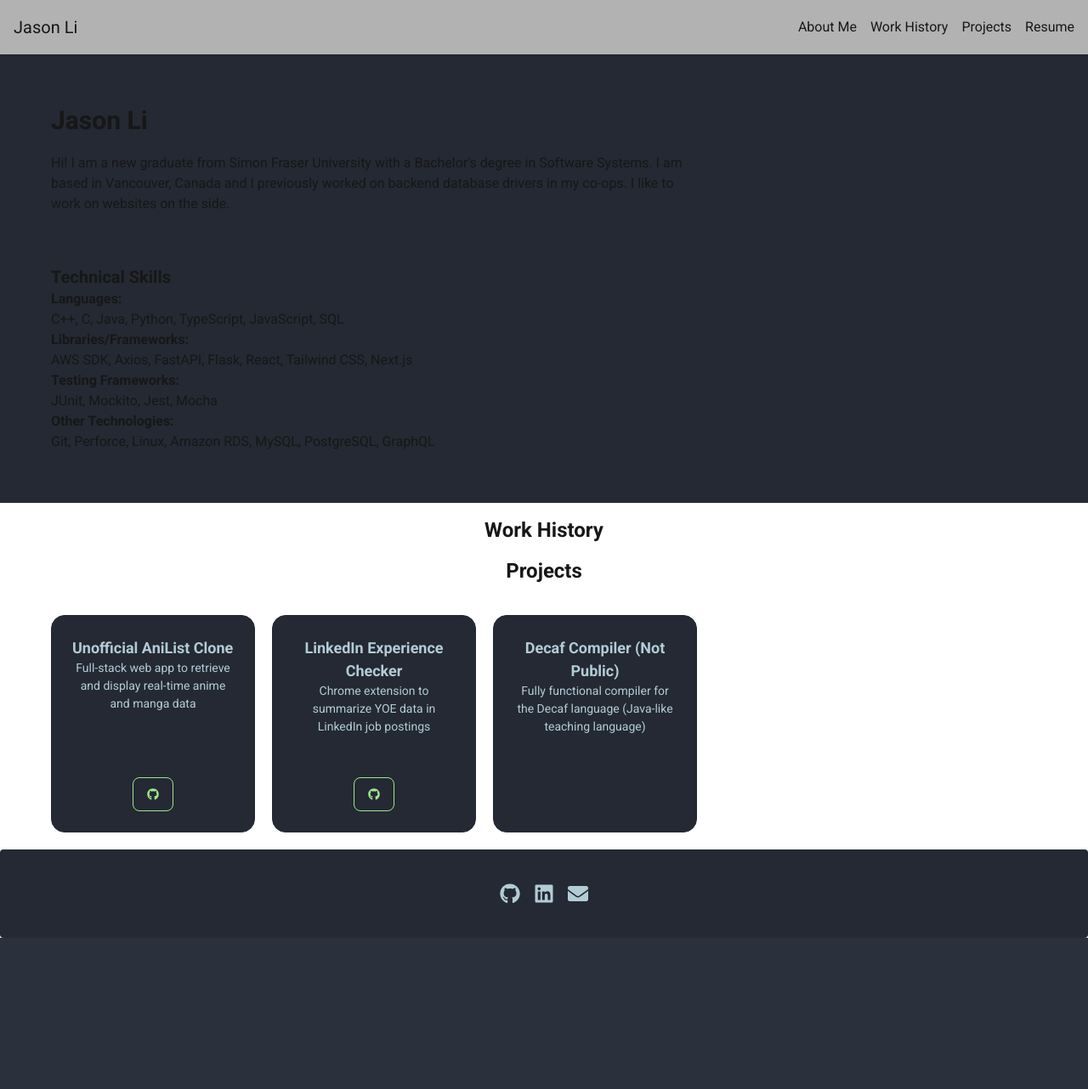
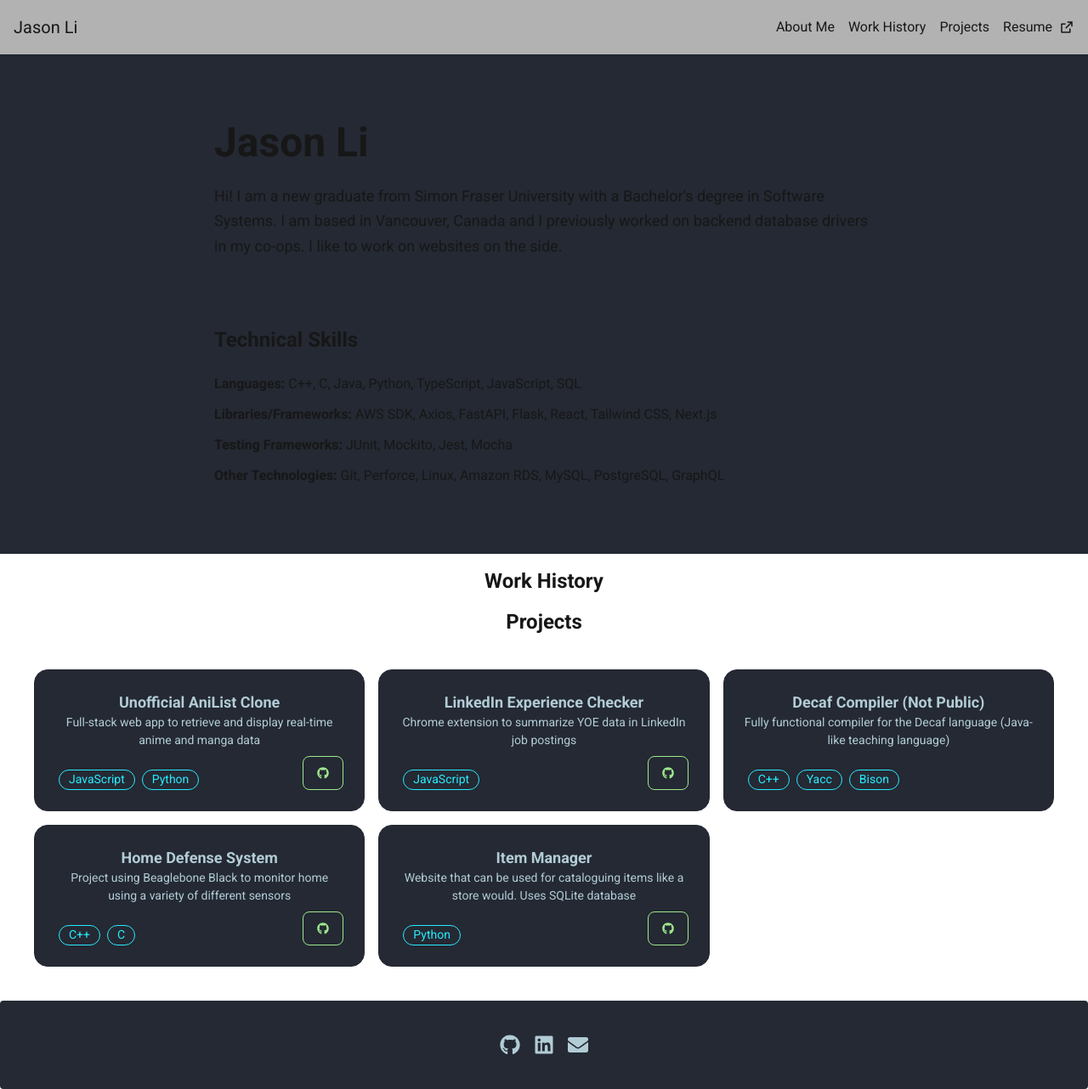
Before and after one commit to jla690/personal-website, a Next.js app: page / in a window 1280 px wide. Shown: the whole page at 85% size. Before the commit the page ends 1104 px from the top, so only its background shows below. Built offline with nearby package versions, Linux system fonts and the light colour scheme.

Commit message:
many more changes

```diff
--- a/app/Card.tsx
+++ b/app/Card.tsx
@@ -5,17 +5,26 @@
   title: string;
   link?: string | undefined;
   isPublic: boolean;
+  languages: string[];
   description: string;
 }
 
-const Card = ({ title, link, description, isPublic }: Props) => {
+const Card = ({ title, link, description, isPublic, languages }: Props) => {
   return (
     <>
-      <div className="card card-border bg-base-200 text-neutral-content card-md w-60 ml-5 my-5 hover:bg-neutral/50 transition-colors h-64">
-        <div className="card-body text-center items-center flex flex-col justify-between">
+      <div className="card card-border bg-base-200 text-neutral-content card-md hover:bg-neutral/50 transition-colors">
+        <div className="card-body text-center items-end justify-between">
+          <div className="w-full">
+            <div className="card-title w-full justify-center">{title}</div>
+            <div className="text-center justify-center">{description}</div>
+          </div>
+          <div className="flex items-end justify-between w-full">
             <div>
-            <div className="card-title">{title}</div>
-            <div>{description}</div>
+              {languages.map((language, i) => (
+                <div key={i} className="badge badge-info badge-outline mx-1">
+                  {language}
+                </div>
+              ))}
             </div>
             {isPublic ? (
               <a
@@ -33,6 +42,7 @@
             )}
           </div>
         </div>
+      </div>
     </>
   );
 };
--- a/app/Description.tsx
+++ b/app/Description.tsx
@@ -3,11 +3,11 @@
 
 const Description = () => {
   return (
-    <div className="px-15 py-15">
+    <div className="px-15 py-20 max-w-4xl mx-auto" id="about">
       <div>
-        <h1 className="text-3xl font-bold pb-5">Jason Li</h1>
+        <h1 className="text-4xl md:text-5xl font-bold pb-6">Jason Li</h1>
       </div>
-      <div className="text-left w-3xl">
+      <div className="text-lg leading-relaxed">
         Hi! I am a new graduate from Simon Fraser University with a
         Bachelor&apos;s degree in Software Systems. I am based in Vancouver,
         Canada and I previously worked on backend database drivers in my co-ops.
--- a/app/Navbar.tsx
+++ b/app/Navbar.tsx
@@ -1,28 +1,40 @@
 import Link from "next/link";
 import React from "react";
+import { RiExternalLinkLine } from "react-icons/ri";
 
-const underlineClasses: string =
-  "mx-2 hover:decoration-green-400/80 max-w-0 hover:max-w-full hover:underline decoration-2 underline-offset-8 transition-all duration-300";
+const linkClasses = "relative mx-2 inline-flex items-center gap-2 group";
+
+const underlineClasses =
+  "absolute left-0 -bottom-1 h-[2px] w-0 bg-green-400/80 transition-all duration-300 group-hover:w-full";
 
 const Navbar = () => {
   return (
-    <ul className="navbar shadow-sm flex justify-between w-full sticky top-0 z-50 bg-black/30 backdrop-blur-md transition-all duration-300 ease-in-out">
-      <Link href={"/"} className="mx-2 text-xl">
+    <ul className="navbar shadow-sm flex justify-between w-full sticky top-0 z-50 bg-black/30 backdrop-blur-md">
+      <Link href="/" className="mx-2 text-xl">
         Jason Li
       </Link>
-      <div className="">
-        <Link href={"/#about"} className={underlineClasses}>
+
+      <div className="flex items-center">
+        <Link href="/#about" className={linkClasses}>
           About Me
+          <span className={underlineClasses} />
         </Link>
-        <Link href={"/#work"} className={underlineClasses}>
+
+        <Link href="/#work" className={linkClasses}>
           Work History
+          <span className={underlineClasses} />
         </Link>
-        <Link href={"/#projects"} className={underlineClasses}>
+
+        <Link href="/#projects" className={linkClasses}>
           Projects
+          <span className={underlineClasses} />
         </Link>
-        <Link href={"/#resume"} className={underlineClasses}>
+
+        <a href="/resume.pdf" target="_blank" className={linkClasses}>
           Resume
-        </Link>
+          <RiExternalLinkLine size={18} />
+          <span className={underlineClasses} />
+        </a>
       </div>
     </ul>
   );
--- a/app/Projects.tsx
+++ b/app/Projects.tsx
@@ -7,23 +7,40 @@
       <h1 className="text-2xl font-bold my-4 mx-10 text-center" id="projects">
         Projects
       </h1>
-      <div className="flex mx-10">
+      <div className="mx-10 grid grid-cols-3 gap-4 my-10">
         <Card
           isPublic={true}
           title="Unofficial AniList Clone"
           link="https://github.com/jla690/unofficial_anilist_program"
           description="Full-stack web app to retrieve and display real-time anime and manga data"
+          languages={["JavaScript", "Python"]}
         ></Card>
         <Card
           isPublic={true}
           link="https://github.com/jla690/experience-checker"
           title="LinkedIn Experience Checker"
           description="Chrome extension to summarize YOE data in LinkedIn job postings"
+          languages={["JavaScript"]}
         ></Card>
         <Card
           isPublic={false}
           title="Decaf Compiler (Not Public)"
           description="Fully functional compiler for the Decaf language (Java-like teaching language)"
+          languages={["C++", "Yacc", "Bison"]}
+        ></Card>
+        <Card
+          isPublic={true}
+          title="Home Defense System"
+          description="Project using Beaglebone Black to monitor home using a variety of different sensors"
+          link="https://github.com/jla690/Home_Defense_System"
+          languages={["C++", "C"]}
+        ></Card>
+        <Card
+          isPublic={true}
+          title="Item Manager"
+          description="Website that can be used for cataloguing items like a store would. Uses SQLite database"
+          link="https://github.com/jla690/flask-website-project"
+          languages={["Python"]}
         ></Card>
       </div>
     </div>
--- a/app/Skills.tsx
+++ b/app/Skills.tsx
@@ -2,18 +2,32 @@
 
 const Skills = () => {
   return (
-    <div className="px-15 pb-15">
-      <h2 id="skills" className="font-bold text-xl">
+    <div className="px-15 pb-20 max-w-4xl mx-auto">
+      <h2 id="skills" className="font-bold text-2xl mb-6">
         Technical Skills
       </h2>
-      <div className="font-bold">Languages:</div>
-      <div>C++, C, Java, Python, TypeScript, JavaScript, SQL</div>
-      <div className="font-bold">Libraries/Frameworks: </div>
-      <div>AWS SDK, Axios, FastAPI, Flask, React, Tailwind CSS, Next.js</div>
-      <div className="font-bold">Testing Frameworks: </div>
-      <div className="">JUnit, Mockito, Jest, Mocha</div>
-      <div className="font-bold">Other Technologies: </div>
-      <div>Git, Perforce, Linux, Amazon RDS, MySQL, PostgreSQL, GraphQL</div>
+      <div className="space-y-3">
+        <div>
+          <span className="font-bold">Languages: </span>
+          <span>C++, C, Java, Python, TypeScript, JavaScript, SQL</span>
+        </div>
+        <div>
+          <span className="font-bold">Libraries/Frameworks: </span>
+          <span>
+            AWS SDK, Axios, FastAPI, Flask, React, Tailwind CSS, Next.js
+          </span>
+        </div>
+        <div>
+          <span className="font-bold">Testing Frameworks: </span>
+          <span>JUnit, Mockito, Jest, Mocha</span>
+        </div>
+        <div>
+          <span className="font-bold">Other Technologies: </span>
+          <span>
+            Git, Perforce, Linux, Amazon RDS, MySQL, PostgreSQL, GraphQL
+          </span>
+        </div>
+      </div>
     </div>
   );
 };
--- a/app/layout.tsx
+++ b/app/layout.tsx
@@ -24,7 +24,7 @@
 });
 
 export const metadata: Metadata = {
-  title: "Jason Li Portfolio",
+  title: "Jason Li | Portfolio",
   description: "My portfolio website",
 };
 
```
Also changed, not shown: 2 other files (tests, documents, lock files or other folders). Lines whose indentation alone changed are shown as unchanged.
